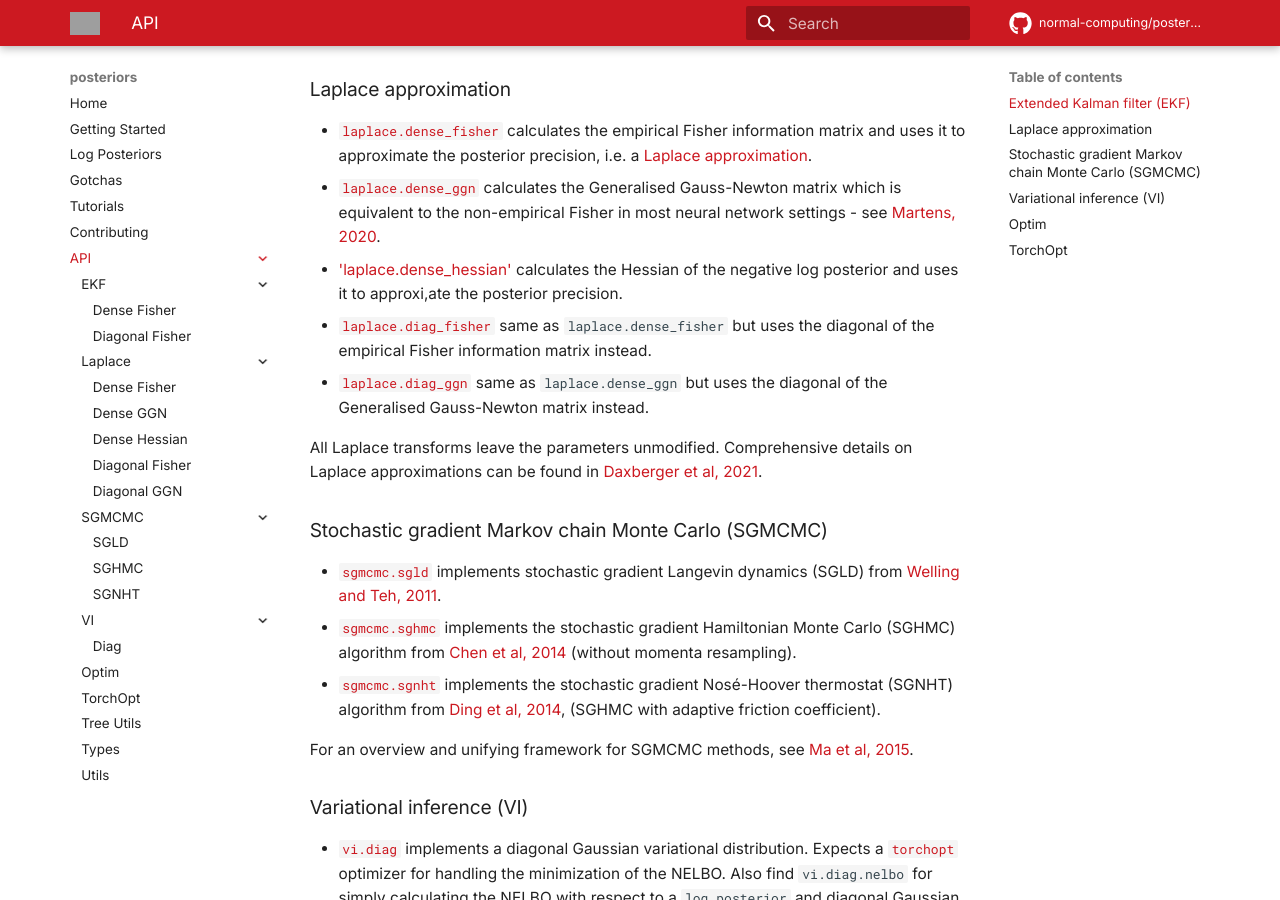
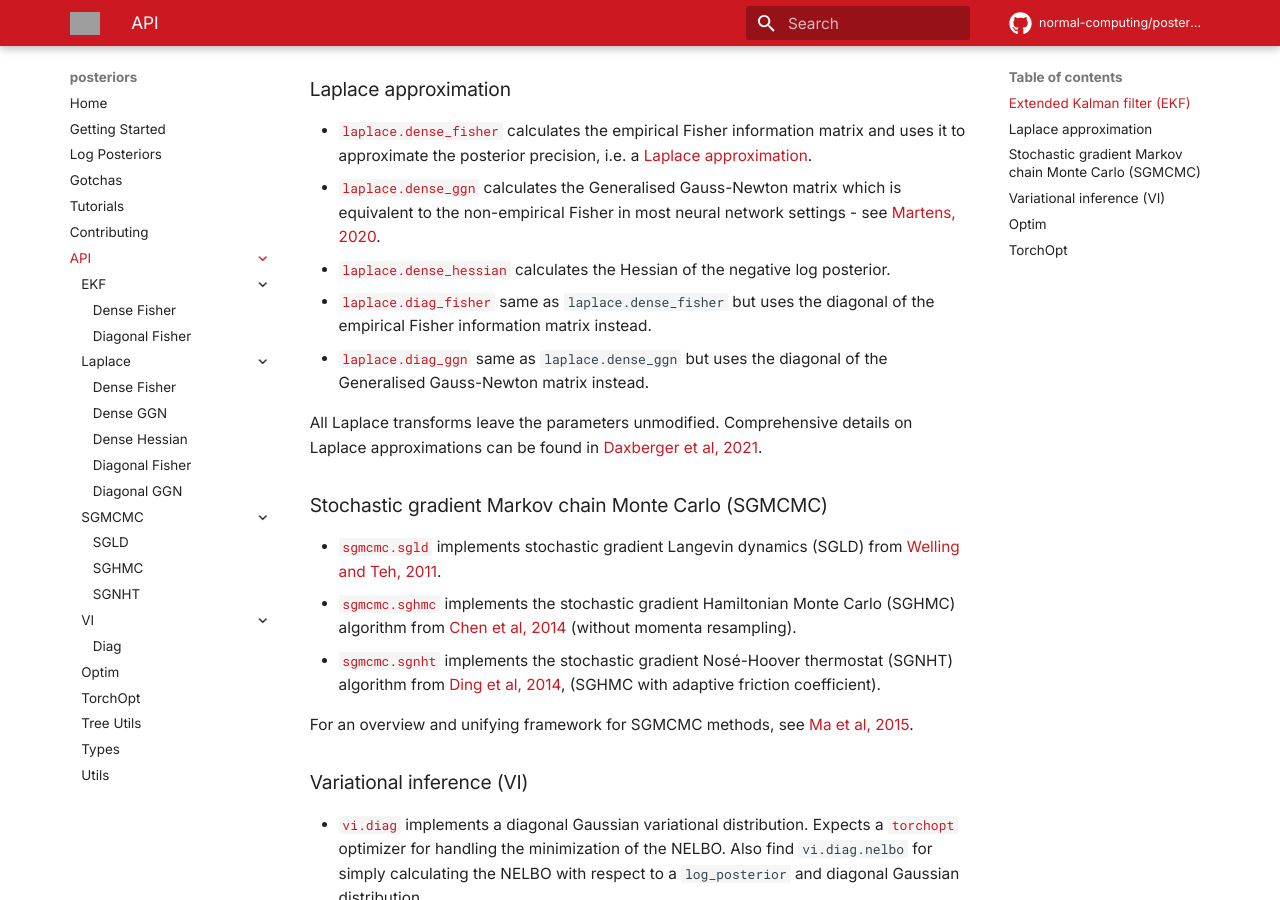
Before and after one commit to normal-computing/posteriors, an MkDocs documentation site: the page built from docs/api/index.md, in a window 1280 px wide and 900 px high, scrolled down 327 px. Built offline with MkDocs 1.6.1 and Material for MkDocs 9.7.7, drawn with Linux system fonts in a browser that asks for light colours; comment, search, counter and statistics services are not loaded; grey boxes are pictures that could not be loaded.

Commit message:
Docs fix

```diff
--- a/docs/api/index.md
+++ b/docs/api/index.md
@@ -15,8 +15,8 @@ approximation](https://arxiv.org/abs/2106.14806).
 - [`laplace.dense_ggn`](laplace/dense_ggn.md) calculates the Generalised
 Gauss-Newton matrix which is equivalent to the non-empirical Fisher in most
 neural network settings - see [Martens, 2020](https://jmlr.org/papers/volume21/17-678/17-678.pdf).
-- ['laplace.dense_hessian'](laplace/dense_hessian.md) calculates the Hessian of the negative
-log posterior and uses it to approxi,ate the posterior precision.
+- [`laplace.dense_hessian`](laplace/dense_hessian.md) calculates the Hessian of the negative
+log posterior.
 - [`laplace.diag_fisher`](laplace/diag_fisher.md) same as `laplace.dense_fisher` but
 uses the diagonal of the empirical Fisher information matrix instead.
 - [`laplace.diag_ggn`](laplace/diag_ggn.md) same as `laplace.dense_ggn` but
```
